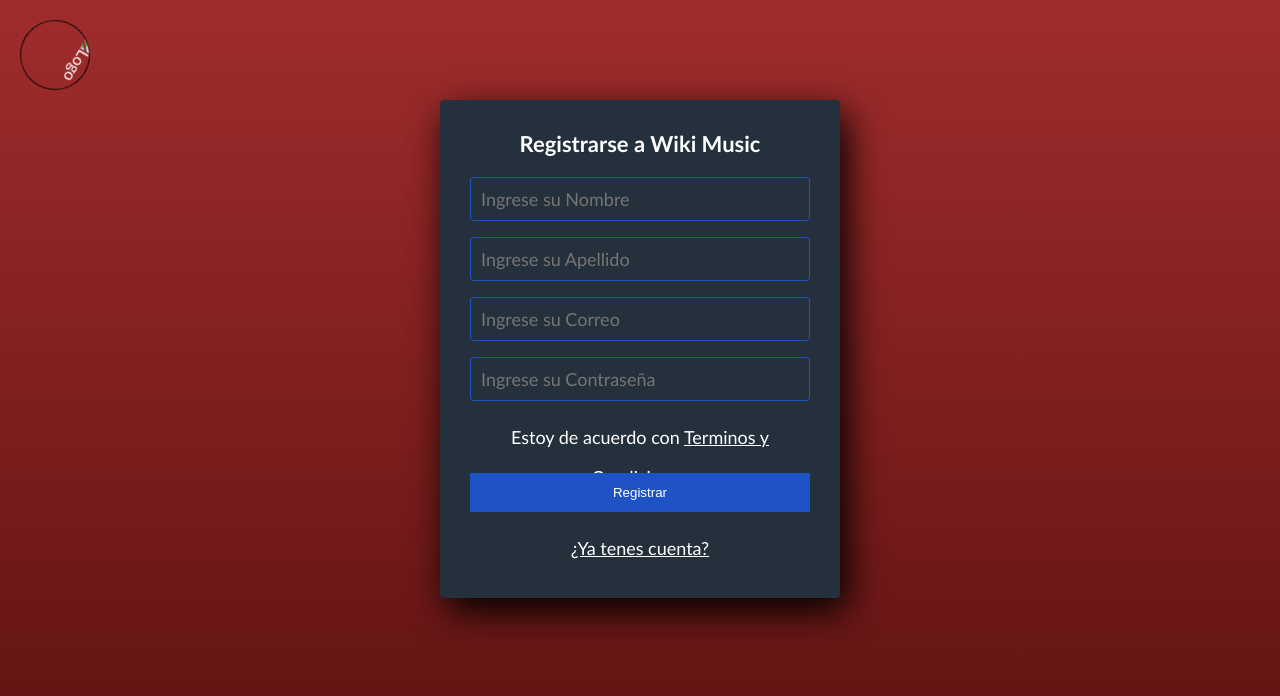
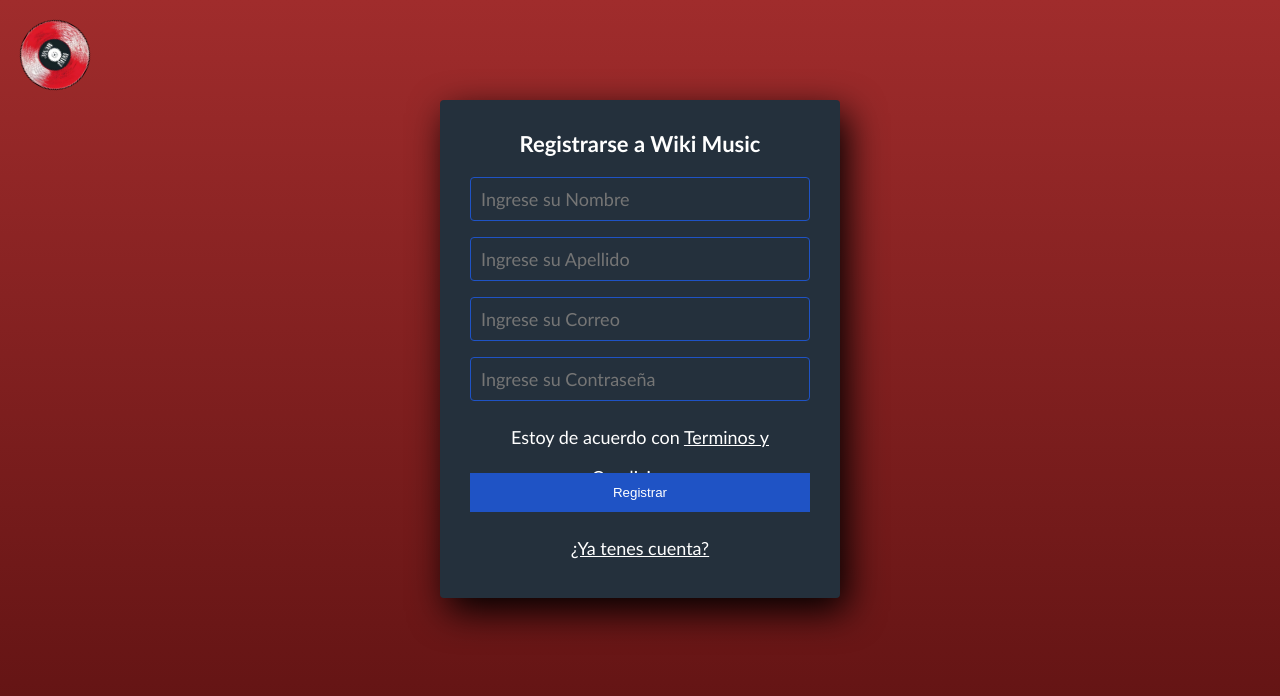
Before and after one commit to WikiMusicET21/wikimuisic, a plain HTML site: page registrarse.html in a window 1280 px wide. Drawn offline with Linux system fonts and the light colour scheme.

Commit message:
Update registrarse.html

```diff
--- a/registrarse.html
+++ b/registrarse.html
@@ -9,7 +9,7 @@
 </head>
 <body>
   <section class="form-register">
-    <img src="imagenes/Logo.png" alt="Logo">
+    <img src="Logo.png" alt="Logo">
     <center><h4>Registrarse a Wiki Music</h4></center>
     <input class="controls" type="text" name="nombres" id="nombres" placeholder="Ingrese su Nombre">
     <input class="controls" type="text" name="apellidos" id="apellidos" placeholder="Ingrese su Apellido">
```
